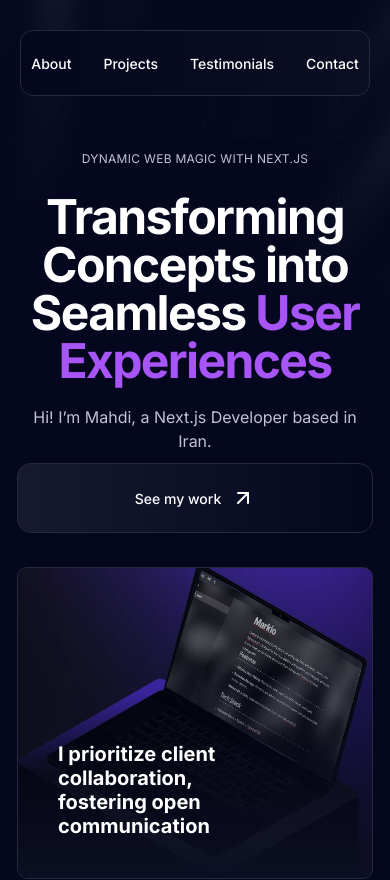
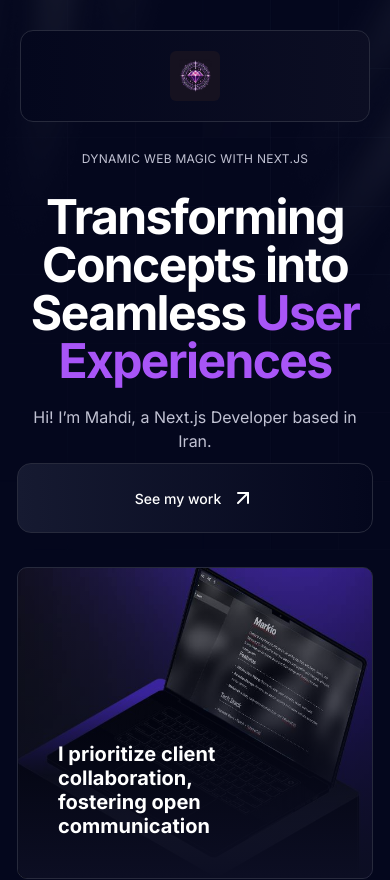
Before and after one commit to tasha-dev/portfolio, a Next.js app: page / in a window 390 px wide. Shown: the top 880 px of the page. Built offline with nearby package versions, Linux system fonts and the light colour scheme.

Commit message:
fixed bug of header

```diff
--- a/component/header.tsx
+++ b/component/header.tsx
@@ -4,6 +4,9 @@
 
 // Importing part
 import {ReactNode} from "react";
+import Link from 'next/link';
+import Image from "next/image";
+import logoImage from '@/image/logo.jpg';
 import HeaderItem from "@/component/ui/headerItem";
 
 // Creating and exporting header component as default
@@ -12,7 +15,10 @@ export default function Header():ReactNode {
     return (
         <div className={'fixed lg:top-[50px] top-[30px] flex items-center justify-center lg:px-0 px-[20px] w-full z-50'}>
             <header className={'overflow-hidden lg:w-auto w-full flex justify-center items-center lg:px-[50px] px-[20px] lg:py-[28px] py-[20px] rounded-[13px] border border-gunMetal bg-gradient-to-r from-richBlack to-chineseBlack'}>
-                <ul className={'flex items-center justify-between w-auto gap-[32px]'}>
+                <Link href='/' className="lg:hidden block">
+                  <Image alt="Logo of mahdi tasha" width={50} height={50} src={logoImage.src} className="rounded-md" />
+                </Link>
+                <ul className={'lg:flex hidden items-center justify-between w-auto gap-[32px]'}>
                     <HeaderItem href={'#about'}>About</HeaderItem>
                     <HeaderItem href={'#projects'}>Projects</HeaderItem>
                     <HeaderItem href={'#testimonials'}>Testimonials</HeaderItem>
```
Also changed, not shown: image/logo.jpg (added).
